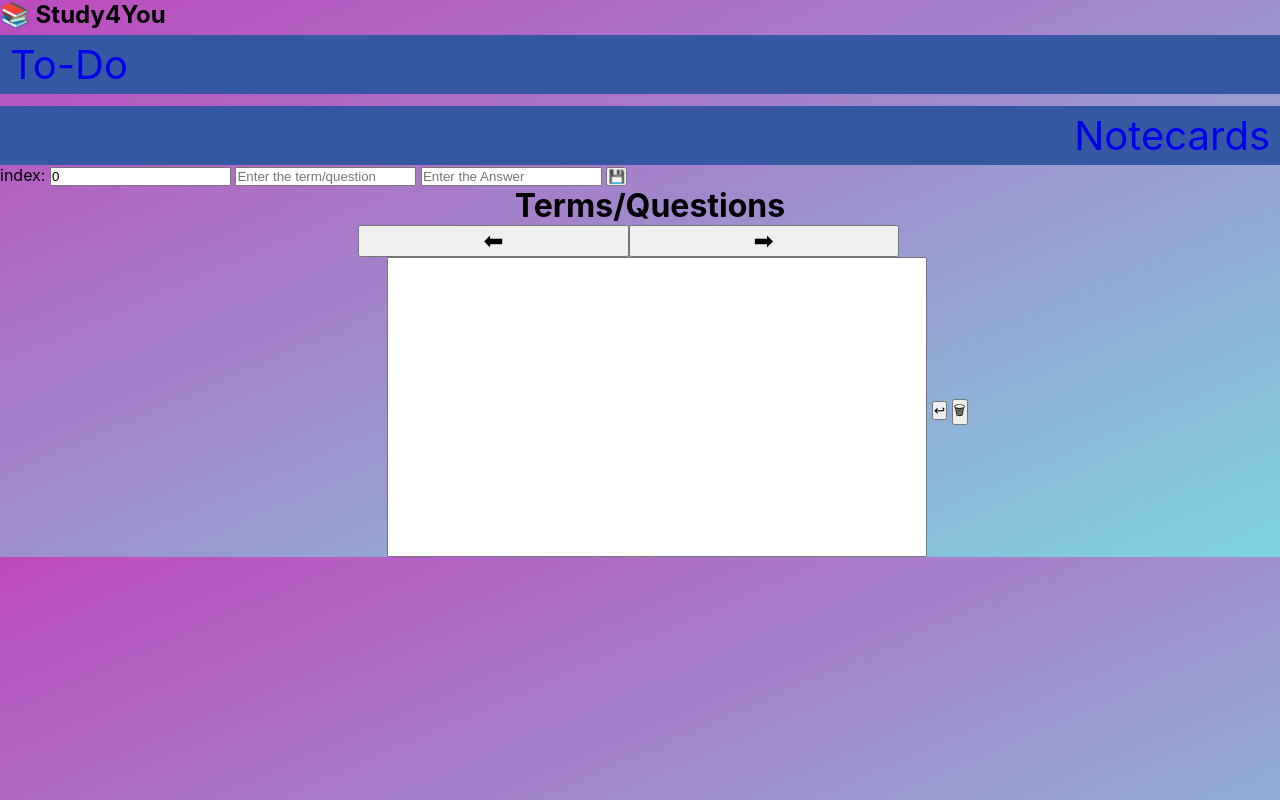
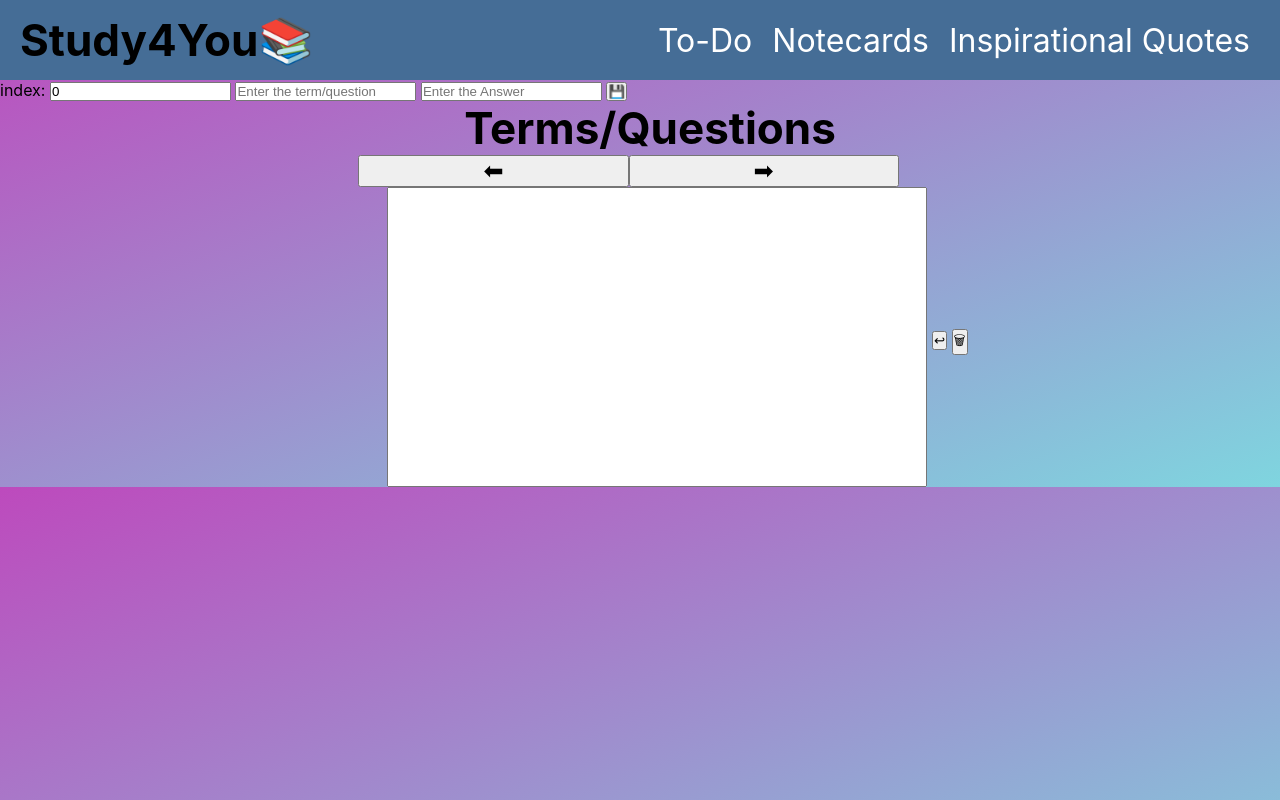
Before and after one commit to PianoFanatic13/CrimsonCode2023, a plain HTML site: page notecard.html in a window 1280 px wide. Drawn offline with Linux system fonts and the light colour scheme.

Commit message:
Final Commit

```diff
--- a/fancydancying.css
+++ b/fancydancying.css
@@ -46,6 +46,7 @@
 
   h1 {
     margin-left: 20px;
+    font-size: 44px;
   }
 
   #even-columns{
--- a/notecard.html
+++ b/notecard.html
@@ -11,20 +11,17 @@
 
 
 <body>
-    <div class="titleContainer">
-        <h2>📚 Study4You</h2>
-        <p id="spaces2">
-            <a>space</a>
-        </p>
-        <p id="todo-link2">
-            <a href="index.html">To-Do</a>
-        </p>
-        <p id="space2">
-            <b>s</b>
-        </p>
-        <p id="notecards2">
-            <a href="notecard.html">Notecards</a>
-        </p>
+    <div class="navContainer">
+        <div class="Logo">
+            <h1>Study4You📚 </h1>
+        </div>
+        <nav>
+            <ul>
+                <li class="nav-item"><a href="index.html">To-Do</a></li>
+                <li class="nav-item"><a href="notecard.html">Notecards</a></li>
+                <li class="nav-item"><a href="inspiration.html">Inspirational Quotes</a></li>
+            </ul>
+        </nav>
     </div>
 
 
--- a/notefancy.css
+++ b/notefancy.css
@@ -1,3 +1,54 @@
+* {
+    box-sizing: border-box;
+    margin: 0;
+    padding: 0;
+ }
+
+  body {
+    font-family: -apple-system, BlinkMacSystemFont, 'Segoe UI', Roboto, Oxygen, Ubuntu, Cantarell, 'Open Sans', 'Helvetica Neue', sans-serif;
+    background-color: rgb(189, 74, 189); /* For browsers that do not support gradients */
+    background-image: linear-gradient(to bottom right, rgb(189, 74, 189), rgb(127, 213, 223));
+  }
+
+  .navContainer {
+    margin: 0px auto;
+    display: flex;
+    justify-content: space-between;
+    align-items: center;
+    width: 100%;
+    background-color: #456d96;
+    height: 80px;
+  }
+
+  nav {
+    display: flex;
+  }
+
+  nav ul {
+    display: flex;
+    margin-right: 20px;
+  }
+
+  nav ul li {
+    list-style: none;
+  }
+
+  nav ul li a {
+    text-decoration: none;
+    color: #fff;
+    font-size: 32px;
+    margin: 0px 10px;
+  }
+
+  nav ul li a:hover {
+    background-color: rgb(216, 133, 145);
+  }
+
+  h1 {
+    margin-left: 20px;
+    font-size: 44px;
+  }
+
 #todo-link2 {
     background-color:rgb(54, 87, 162);
     padding-top: 5px;
```
Also changed, not shown: index.html (+2 -2 lines), inspiration.html (added, +14 -0 lines).
